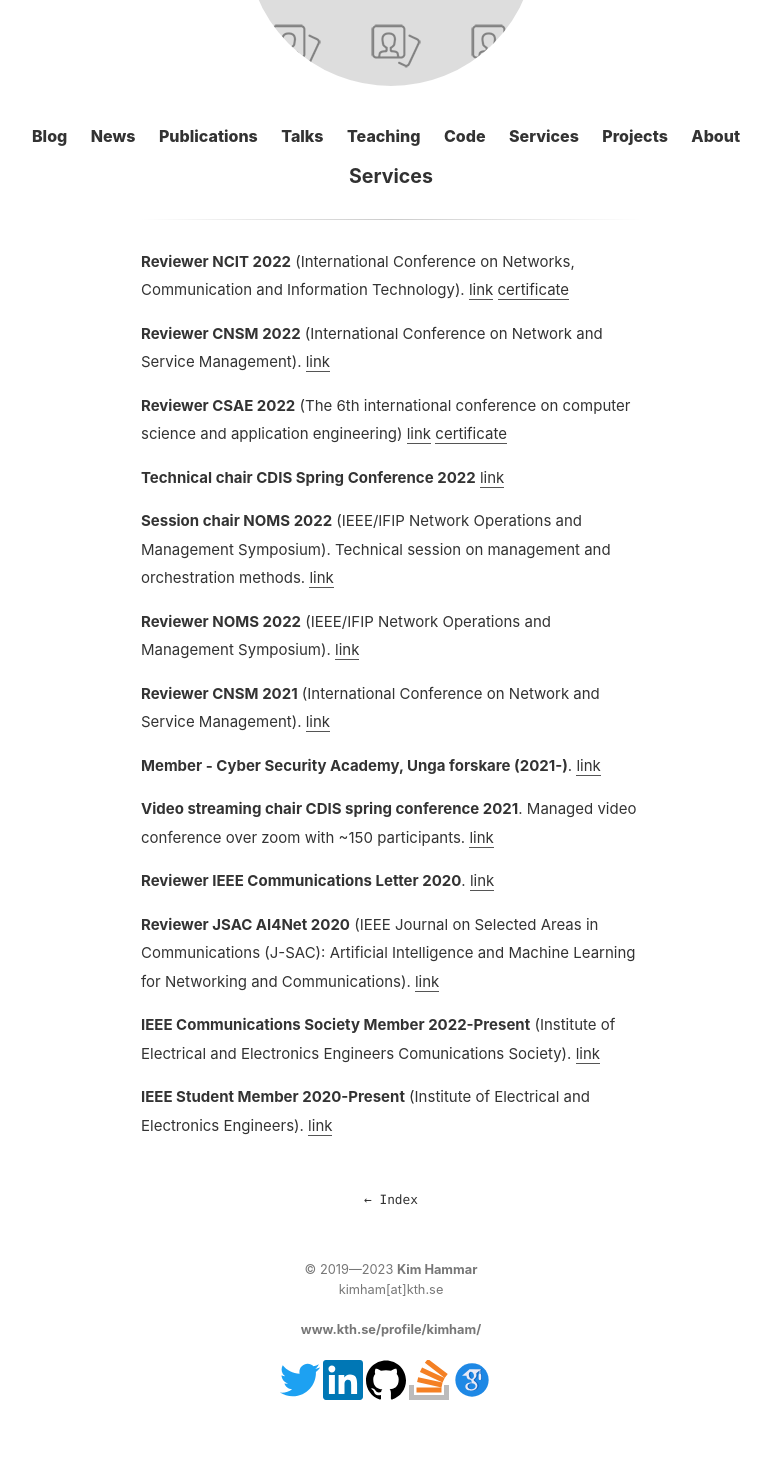
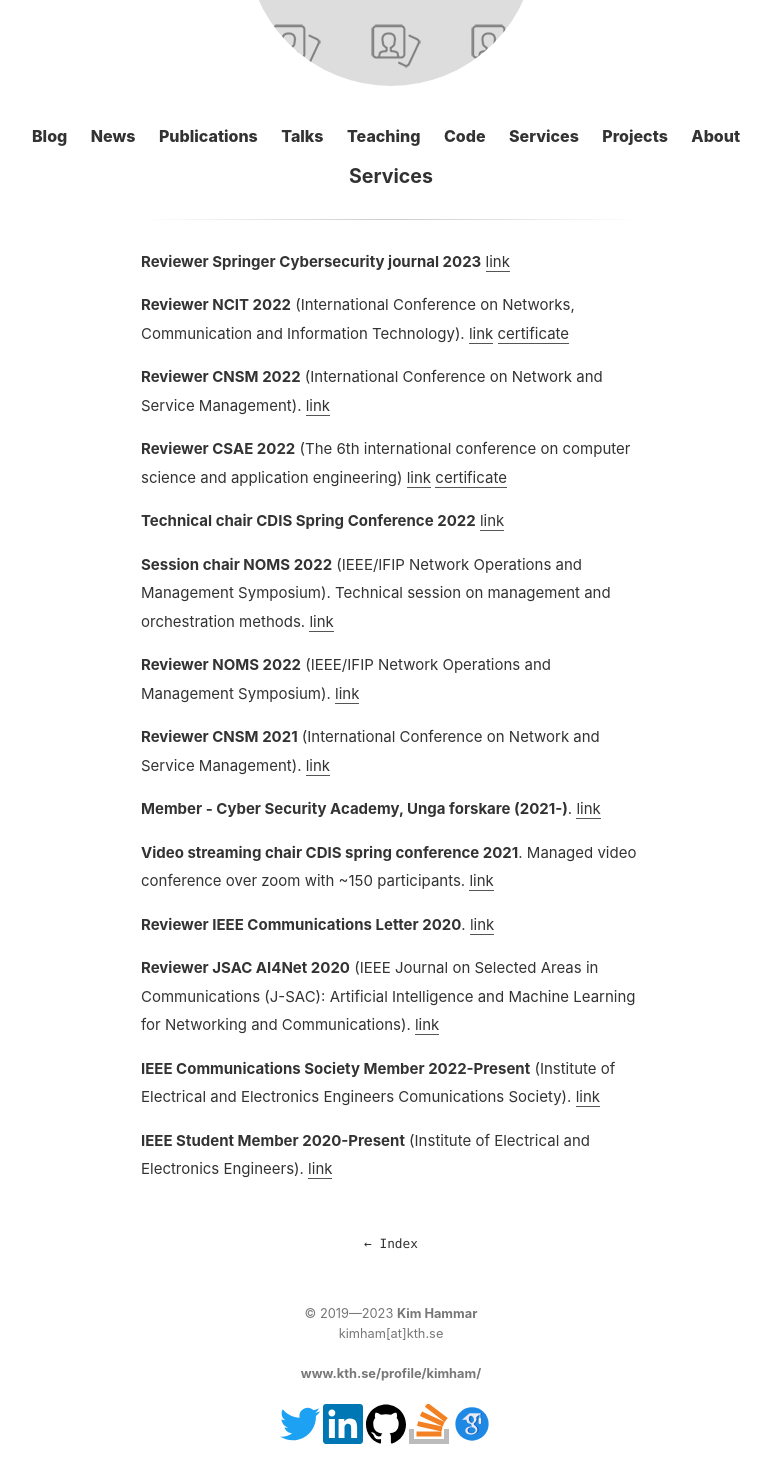
Before and after one commit to Limmen/Limmen.github.io, a Jekyll site: the page built from services.md, in a window 1280 px wide, cut to the strip 244-1729 px from the top of the page. Shown: the whole strip, without its empty margins (249-1020 px from the left). Built offline with Jekyll 4.4.1, drawn with Linux system fonts in a browser that asks for light colours; before the commit the page ends 1685 px from its top, so only the background shows below that.

Commit message:
upd services

```diff
--- a/services.md
+++ b/services.md
@@ -2,6 +2,9 @@
 layout: page
 title: Services
 ---
+
+**Reviewer Springer Cybersecurity journal 2023**
+[link](https://cybersecurity.springeropen.com/)
 
 **Reviewer NCIT 2022** (International Conference on Networks, Communication and Information Technology).
 [link](http://www.ncitconf.org/) [certificate](/assets/awards/ncit_review_certificate_22.pdf)
```
